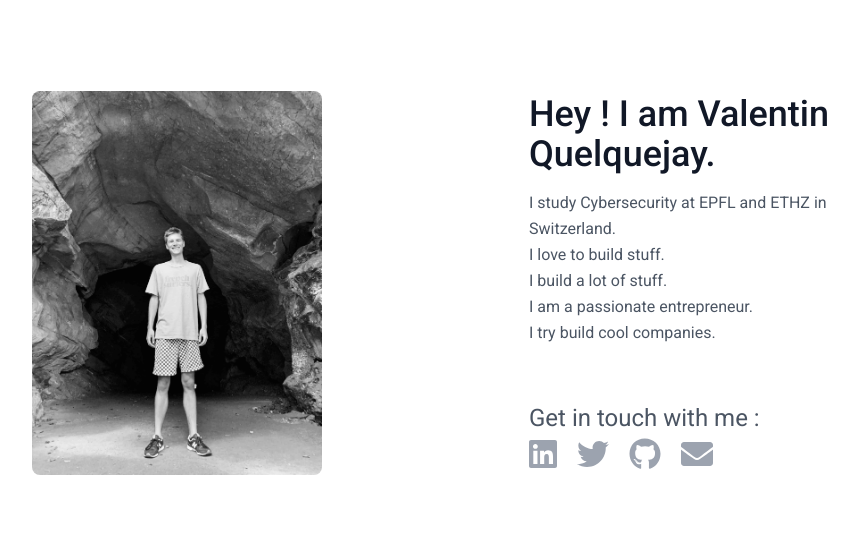
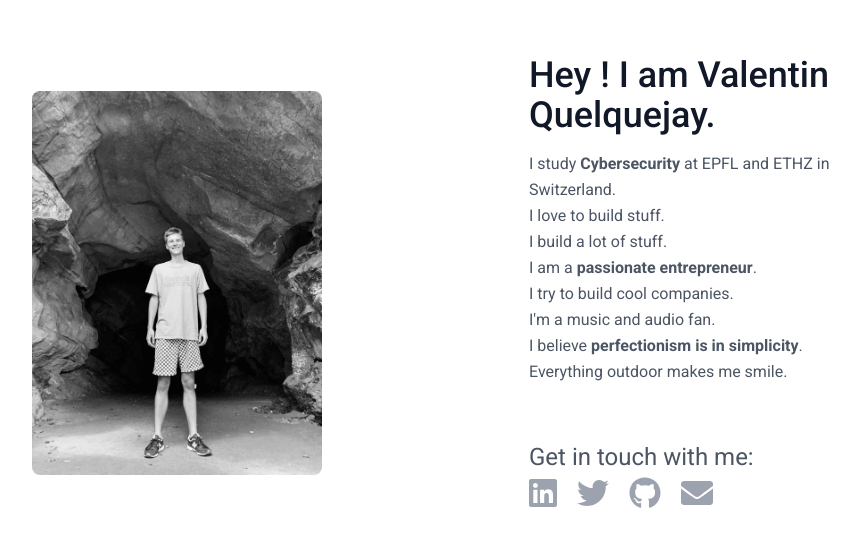
Before and after one commit to vquelque/website, a Gatsby site: page / in a window 1280 px wide. Shown: the part 117-664 px from the top of the page, without its empty margins (259-1119 px from the left). Built offline with nearby package versions, Linux system fonts and the light colour scheme; Gatsby itself is replaced by a stand-in of ours.

Commit message:
Update hero section

```diff
--- a/src/pages/index.tsx
+++ b/src/pages/index.tsx
@@ -24,15 +24,18 @@ const Index = () => (
             Hey ! I am Valentin Quelquejay.
           </h1>
           <p className="mb-8 leading-relaxed">
-            I study Cybersecurity at EPFL and ETHZ in Switzerland. <br />
+            I study <strong>Cybersecurity</strong> at EPFL and ETHZ in Switzerland.<br />
             I love to build stuff. <br />
             I build a lot of stuff. <br />
-            I am a passionate entrepreneur.
-            <br />I try build cool companies.
+            I am a <strong>passionate entrepreneur</strong>.<br />
+            I try to build cool companies. <br />
+            I'm a music and audio fan. <br />
+            I believe <strong>perfectionism is in simplicity</strong>.<br />
+            Everything outdoor makes me smile.
           </p>
           <br />
           <h2 className="text-2xl mb-1">
-            Get in touch with me :{" "}
+            Get in touch with me:
           </h2>
           <div className="flex space-x-5 text-gray-400 text-md">
             <a
```
Also changed, not shown: public/favicon.ico (added), public/val_cover.jpg.
